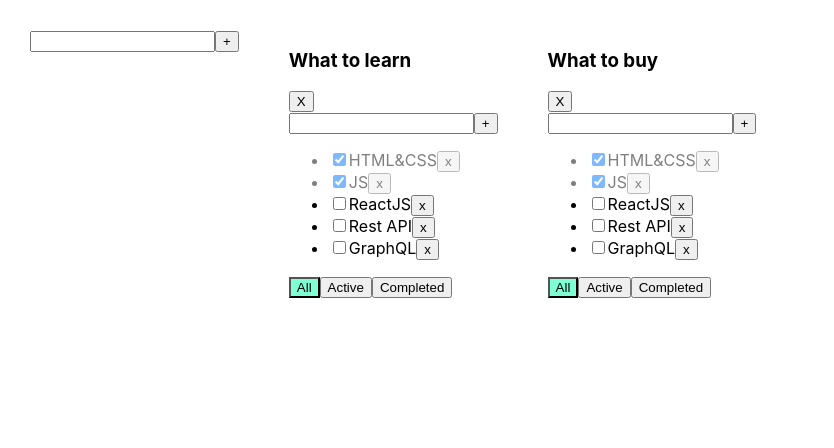
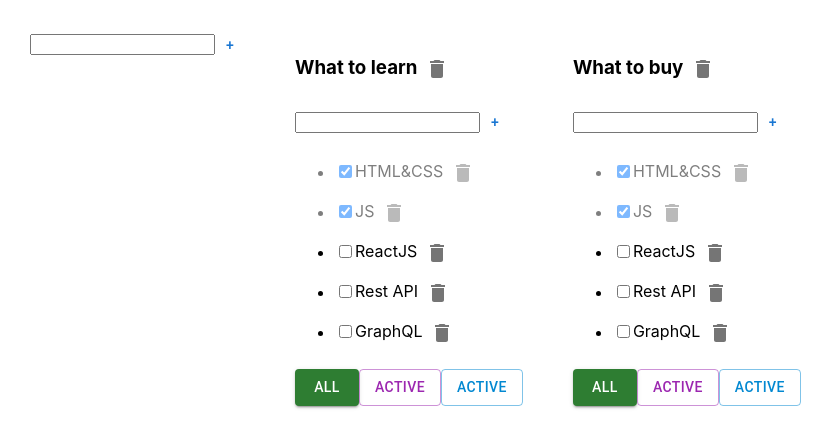
Before and after one commit to MikeJ00/Todolist, a React (Create React App) app: page / in a window 1280 px wide. Shown: the top 448 px of the page, without its empty margins (0-834 px from the left). Built offline with nearby package versions, Linux system fonts and the light colour scheme.

Commit message:
#7 add mui

```diff
--- a/src/App.tsx
+++ b/src/App.tsx
@@ -1,6 +1,6 @@
 import React, {useState} from 'react';
 import './App.css';
-import {Todolist} from './Todolist';
+import {TaskType, Todolist} from "./Todolist";
 import {v1} from 'uuid';
 import {Input} from "./components/Input";
 
@@ -10,6 +10,7 @@ export type TodolistsType = {
     id: string,
     title: string,
     isDone: FilterValuesType
+
 }
 
 function App() {
@@ -20,14 +21,13 @@ function App() {
         {id: todolistID1, title: "What to learn", isDone: "all"},
         {id: todolistID2, title: "What to buy", isDone: "all"},
     ])
-
     let [tasks, setTasks] = useState({
         [todolistID1]:[
         {id: v1(), title: "HTML&CSS", isDone: true},
-        {id: v1(), title: "JS", isDone: true},
-        {id: v1(), title: "ReactJS", isDone: false},
-        {id: v1(), title: "Rest API", isDone: false},
-        {id: v1(), title: "GraphQL", isDone: false},
+            {id: v1(), title: "JS", isDone: true},
+            {id: v1(), title: "ReactJS", isDone: false},
+            {id: v1(), title: "Rest API", isDone: false},
+            {id: v1(), title: "GraphQL", isDone: false},
     ],
         [todolistID2]:[
             {id: v1(), title: "HTML&CSS", isDone: true},
@@ -38,22 +38,27 @@ function App() {
             ]
     });
     // let [filter, setFilter] = useState<FilterValuesType>("all");
-
+    const editTodo = (todolistID: string, newTitle: string) =>{
+        setTodolist(todolist.map(e=>e.id === todolistID ? {...e, title:newTitle} : e))
+    }
     function removeTask(todolistID:string, taskID: string) {
-        setTasks({...tasks, [todolistID]:tasks[todolistID].filter(t=>t.id!==taskID)})
+       setTasks({...tasks, [todolistID]:tasks[todolistID].filter(t => t.id !== taskID)})
         // let filteredTasks = tasks.filter(t => t.id != id);
         // setTasks(filteredTasks);
     }
-
-    function addTask(todolistID:string, title: string ) {
+    function addTask(title: string, todolistID:string) {
+        console.log(tasks[todolistID])
         let newTask = {id: v1(), title: title, isDone: false};
         setTasks({...tasks, [todolistID]:[...tasks[todolistID],newTask]})
         // let newTasks = [task, ...tasks];
-        // setTasks(newTasks);
+        // setTasks(newTask);
     }
     function changeStatus(todolistID:string, taskId: string, isDone: boolean) {
         setTasks({...tasks, [todolistID]:tasks[todolistID].map(el => el.id===taskId ? {...el,isDone } : el)})
     }
+
+
+
     const removeTodolist=(todolistID:string)=>{
         setTodolist(todolist.filter(el=>el.id!==todolistID))
         console.log(tasks)
@@ -66,15 +71,20 @@ function App() {
         // setFilter(position);
     }
 
-    const addTaskHandler=(newTitle:string)=>{
+    const addTodolist=(newTitle:string)=>{
         const newTodoID = v1();
-        const  newTodolist:TodolistsType={id:newTodoID, title:newTitle, isDone:"active"};
-        setTodolist([...todolist, newTodolist]);
-        setTasks({[newTodoID]:[], ...tasks})
+        const newTodolist:TodolistsType = {id: newTodoID, title: newTitle, isDone: "active"}
+        setTodolist([newTodolist, ...todolist])
+        setTasks({...tasks, [newTodoID]:[]} )
+    }
+    const editTask=(todolistID:string,taskID:string, newTitle:string)=>{
+        console.log(newTitle)
+        const editValue = {...tasks, [todolistID]:tasks[todolistID].map(el=>el.id===taskID ? {...el, title:newTitle}: el)}
+        setTasks(editValue)
     }
     return (
         <div className="App">
-            <Input callBack={addTaskHandler}/>
+            <Input callBack={addTodolist}/>
             {/*{arr.map ((el)=> {*/}
             {todolist.map((el) => {
                 let tasksForTodolist = tasks[el.id];
@@ -99,6 +109,8 @@ function App() {
                         changeTaskStatus={changeStatus}
                         filter={el.isDone}
                         removeTodolist={removeTodolist}
+                        editTask={editTask}
+                        editTodo={editTodo}
                     />
                 )
             })}
--- a/src/Todolist.tsx
+++ b/src/Todolist.tsx
@@ -1,24 +1,29 @@
-import React, {ChangeEvent, KeyboardEvent, useState} from 'react';
-import {FilterValuesType} from './App';
+import React, {ChangeEvent, KeyboardEvent, useState} from "react";
+import IconButton from '@mui/material/IconButton';
+import DeleteIcon from '@mui/icons-material/Delete';
+import Button from '@mui/material/Button';
+import {FilterValuesType} from "./App";
 import {Input} from "./components/Input";
 import {EditableSpan} from "./components/EditableSpan";
 
-type TaskType = {
+export type TaskType = {
     id: string
     title: string
     isDone: boolean
 }
 
 type PropsType = {
-    todolistID:string
+    todolistID: string
     title: string
     tasks: Array<TaskType>
-    removeTask: (todolistID:string,taskId: string) => void
-    changeFilter: (todolistID:string, value: FilterValuesType) => void
-    addTask: (todolistID:string, title: string) => void
-    changeTaskStatus: (todolistID:string, taskId: string, isDone: boolean) => void
+    removeTask: (todolistID: string, taskId: string) => void
+    changeFilter: (todolistID: string, value: FilterValuesType) => void
+    addTask: (todolistID: string, title: string) => void
+    changeTaskStatus: (todolistID: string, taskId: string, isDone: boolean) => void
     filter: FilterValuesType
-    removeTodolist:(todolistID:string) => void
+    removeTodolist: (todolistID: string) => void
+    editTask: (todolistID: string, taskID: string, newTitle: string) => void
+    editTodo: (todolistID: string, newTitle: string) => void
 }
 
 export function Todolist(props: PropsType) {
@@ -27,57 +32,65 @@ export function Todolist(props: PropsType) {
     let [error, setError] = useState<string | null>(null)
 
 
-
     const onAllClickHandler = () => props.changeFilter(props.todolistID, "all");
     const onActiveClickHandler = () => props.changeFilter(props.todolistID, "active");
     const onCompletedClickHandler = () => props.changeFilter(props.todolistID, "completed");
 
-    const removeTodolist=()=>{
+    const removeTodolist = () => {
         props.removeTodolist(props.todolistID)
     }
-    const addTaskHandler=(title:string)=>{
+    const addTaskHandler = (title: string) => {
         props.addTask(title, props.todolistID)
     }
+
+    const editTaskHandler = (tID: string, newTitle: string) => {
+        props.editTask(props.todolistID, tID, newTitle)
+    }
+    const editTodoHandler = (newTitle: string) => {
+        props.editTodo(props.todolistID, newTitle)
+    }
     return <div>
-        <h3>{props.title}</h3>
-        <button onClick={removeTodolist}>X</button>
+        <h3>
+            {/*{props.title}*/}
+            <EditableSpan oldTitle={props.title} callBack={editTodoHandler}/>
+            {/*<button onClick={removeTodolist}>X</button>*/}
+            <IconButton aria-label="delete" onClick={removeTodolist}>
+                <DeleteIcon />
+            </IconButton>
+        </h3>
         <div>
             <Input callBack={addTaskHandler}/>
-            {/*<input value={title}*/}
-            {/*       onChange={onChangeHandler}*/}
-            {/*       onKeyPress={onKeyPressHandler}*/}
-            {/*       className={error ? "error" : ""}*/}
-            {/*/>*/}
-            {/*<button onClick={addTask}>+</button>*/}
-            {/*{error && <div className="error-message">{error}</div>}*/}
         </div>
         <ul>
             {
                 props.tasks.map(t => {
-                    const onClickHandler = () => props.removeTask(props.todolistID,t.id)
+                    const onClickHandler = () => props.removeTask(props.todolistID, t.id)
                     const onChangeHandler = (e: ChangeEvent<HTMLInputElement>) => {
                         props.changeTaskStatus(props.todolistID, t.id, e.currentTarget.checked);
                     }
+                    // const editTaskHandler=(newTitle:string)=>{
+                    //     props.editTask(props.todolistID, t.id, newTitle)
+                    // }
                     return <li key={t.id} className={t.isDone ? "is-done" : ""}>
                         <input type="checkbox"
                                onChange={onChangeHandler}
                                checked={t.isDone}/>
-                        <EditableSpan title={t.title}/>
-                        <button onClick={onClickHandler}>x</button>
+                        <EditableSpan oldTitle={t.title} callBack={(newTitle) => editTaskHandler(t.id, newTitle)}/>
+                        <IconButton aria-label="delete" onClick={onClickHandler}>
+                            <DeleteIcon />
+                        </IconButton>
+                        {/*<button onClick={onClickHandler}>x</button>*/}
                     </li>
                 })
             }
         </ul>
         <div>
-            <button className={props.filter === 'all' ? "active-filter" : ""}
-                    onClick={onAllClickHandler}>All
-            </button>
-            <button className={props.filter === 'active' ? "active-filter" : ""}
-                    onClick={onActiveClickHandler}>Active
-            </button>
-            <button className={props.filter === 'completed' ? "active-filter" : ""}
-                    onClick={onCompletedClickHandler}>Completed
-            </button>
+            <Button variant={props.filter === "all" ? "contained" : "outlined"} onClick={onAllClickHandler} color="success">All</Button>
+            {/*<button className={props.filter === "all" ? "active-filter" : ""} onClick={onAllClickHandler}>All</button>*/}
+            <Button variant={props.filter === "active" ? "contained" : "outlined"} onClick={onActiveClickHandler} color="secondary">Active</Button>
+            {/*<button className={props.filter === "active" ? "active-filter" : ""}  onClick={onActiveClickHandler}>Active</button>*/}
+            <Button variant={props.filter === "completed" ? "contained" : "outlined"} onClick={onActiveClickHandler} color="info">Active</Button>
+            {/*<button className={props.filter === "completed" ? "active-filter" : ""} onClick={onCompletedClickHandler}>Completed</button>*/}
         </div>
     </div>
 }
--- a/src/components/EditableSpan.tsx
+++ b/src/components/EditableSpan.tsx
@@ -1,15 +1,21 @@
-import React, {useState} from "react";
+import React, {ChangeEvent, useState} from "react";
 type PropsType={
-    title:string
+    oldTitle:string
+    callBack:(newTitle:string)=>void
 }
 export const EditableSpan = (props:PropsType) => {
+    let [newTitle, setNewTitle] = useState(props.oldTitle)
     const [edit, setEdit]=useState(false)
     const editFooHandler=()=>{
         setEdit(!edit)
+        props.callBack(newTitle)
+    }
+    const onChangeHandler=(e:ChangeEvent<HTMLInputElement>)=>{
+        setNewTitle(e.currentTarget.value)
     }
     return (
             edit
-            ?<input value={props.title} onBlur={editFooHandler}/>
-            :<span onDoubleClick={editFooHandler}>{props.title}</span>
+            ?<input onChange={onChangeHandler} value={newTitle} onBlur={editFooHandler}/>
+            :<span onDoubleClick={editFooHandler}>{props.oldTitle}</span>
     );
 };
--- a/src/components/Input.tsx
+++ b/src/components/Input.tsx
@@ -1,13 +1,14 @@
 // import React, {ChangeEvent, KeyboardEvent, useState} from 'react';
-import Button from '@mui/material/Button';
-import TextField from '@mui/material/TextField';
+import Button from "@mui/material/Button";
+import TextField from "@mui/material/TextField";
 import React, {ChangeEvent, KeyboardEvent, useState} from "react";
+
 type PropsType = {
-    callBack:(title:string)=>void
+    callBack: (title: string) => void
 }
-export const Input = (props:PropsType) => {
-    let [title, setTitle] = useState("")
-    let [error, setError] = useState<string | null>(null)
+export const Input = (props: PropsType) => {
+    const [title, setTitle] = useState("")
+    const [error, setError] = useState<string | null>(null)
     const addTask = () => {
         let newTitle = title.trim();
         if (newTitle !== "") {
@@ -26,6 +27,13 @@ export const Input = (props:PropsType) => {
             addTask();
         }
     }
+    const buttonStyle = {
+        maxWidth: "30px",
+        maxHeight: "30px",
+        minWidth: "30px",
+        minHeight: "30px",
+
+    }
     return (
         <div>
             <input value={title}
@@ -33,7 +41,9 @@ export const Input = (props:PropsType) => {
                    onKeyPress={onKeyPressHandler}
                    className={error ? "error" : ""}
             />
-            <button onClick={addTask}>+</button>
+            {/*<button onClick={addTask}>+</button>*/}
+            <Button onClick={addTask}
+                    style={buttonStyle}>+</Button>
             {error && <div className="error-message">{error}</div>}
         </div>
     );
```
